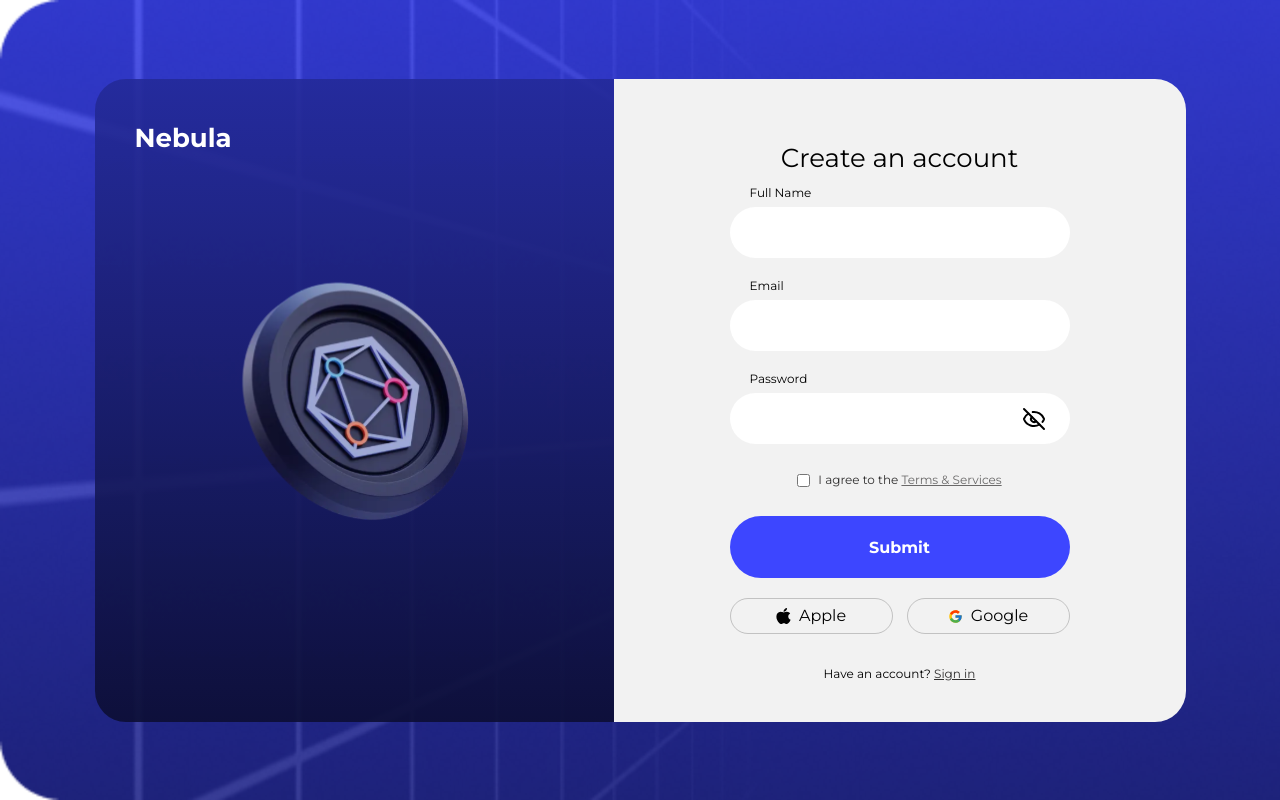
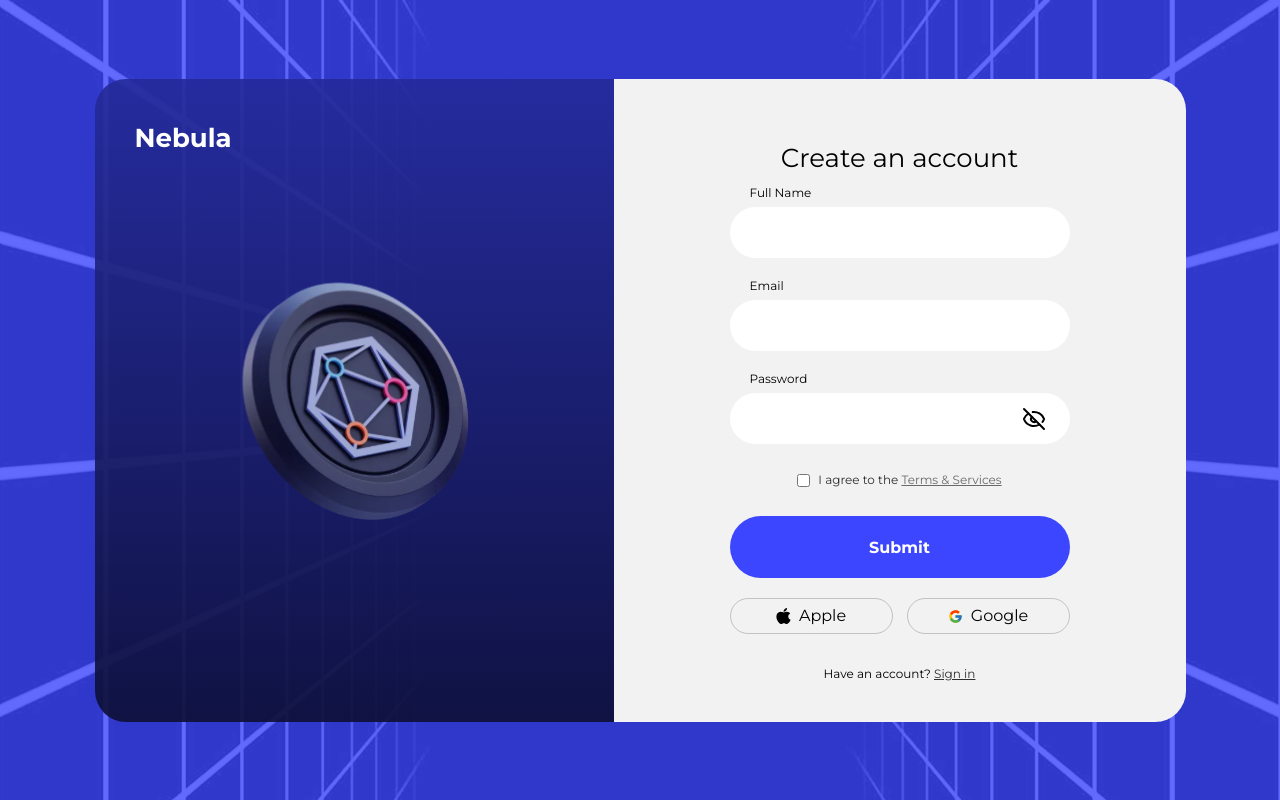
Before and after one commit to dewdrop-labs/Nebula, a Next.js app: page /register in a window 1280 px wide. Built offline with nearby package versions, Linux system fonts and the light colour scheme.

Commit message:
FIX: background image

```diff
--- a/app/register/page.tsx
+++ b/app/register/page.tsx
@@ -1,12 +1,12 @@
 "use client";
 import Image from "next/image";
-import SignupForm from "./SignupForm";
+import SignupForm from "../components/SignupForm";
 
 const coin = "/cat.svg";
 
 export default function Page() {
   return (
-    <div className="font-montserrat w-full min-h-screen flex items-center justify-center p-[5%] bg-[url('/images/background-grid.png')] bg-fixed bg-cover bg-no-repeat">
+    <div className="font-montserrat w-full min-h-screen flex items-center justify-center p-[3%] md:p-[5%] bg-[#3D46FF] bg-[url('/signup-bg.png')] bg-cover bg-no-repeat">
       <div className="w-full max-w-[1091px] flex items-stretch rounded-[31px] overflow-hidden md:h-[643px]">
         <div className="w-full hidden max-w-[519px] md:flex items-center justify-center bg-[linear-gradient(180deg,_rgba(36,42,153,0.9)_0%,_rgba(12,14,51,0.9)_100%)] relative">
           <h1 className="absolute top-10 left-10 text-[26px] font-bold text-[#FFFFFF]">
```
Also changed, not shown: app/components/SignupForm.tsx (renamed from app/register/SignupForm.tsx), public/signup-bg.png (added).
